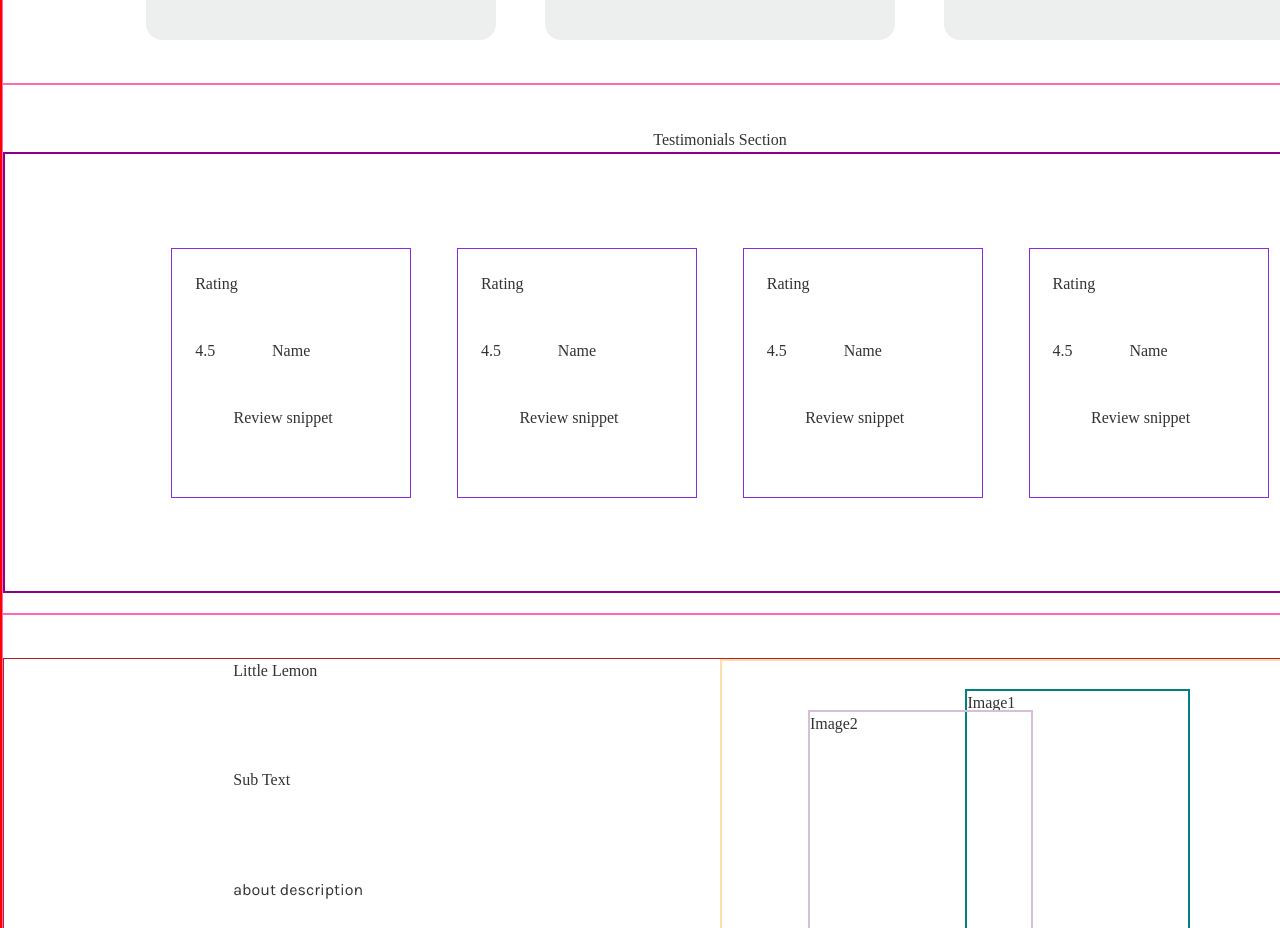
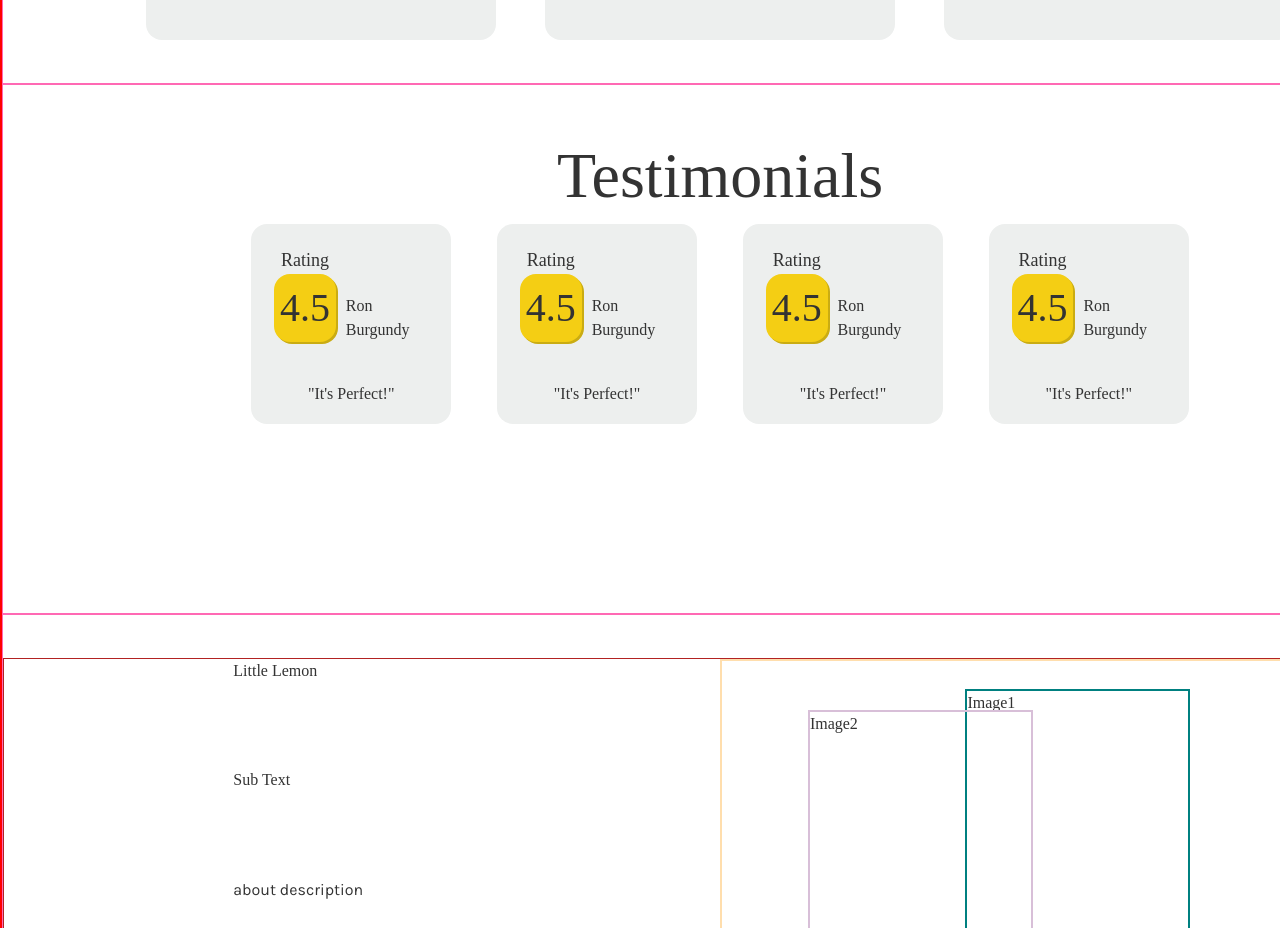
Before and after one commit to j-abellera/LL_Cap_Project, a React (Create React App) app: page / in a window 1280 px wide. Shown: the part 1480-2408 px from the top of the page. Built offline with nearby package versions, Linux system fonts and the light colour scheme; a web font is replaced by a local one.

Commit message:
hifi testimonials section

```diff
--- a/src/components/Main/Testimonials/Testimonial.css
+++ b/src/components/Main/Testimonials/Testimonial.css
@@ -2,29 +2,47 @@
     display: grid;
     grid-template-columns: repeat(5, 1fr);
     grid-template-rows: repeat(3, 1fr);
-    border: solid 1px blueviolet;
-    width: 250px;
-    height: 250px;
+    /* border: solid 1px blueviolet; */
+    width: 200px;
+    height: 200px;
     margin: 0 2%;
     padding: 2%;
     grid-template-areas:'rt rt . . .'
                         'r r n n n'
                         '. tr tr tr .'
     ;
+    background-color: #edefee;
+    border-radius: 16px;
 }
 
 .rating-title {
     grid-area: rt;
+    /* border: solid 1px green; */
+    text-align: center;
+    font-weight: 500;
+    font-size: 18px;
 }
 
 .rating {
     grid-area: r;
+    /* border: solid 1px red; */
+    display: flex;
+    justify-content: center;
+    align-items: center;
+    font-size: 40px;
+    background-color: #f4ce14;
+    border-radius: 16px;
+    box-shadow: 2px 2px #caac12;
 }
 
 .t-name {
     grid-area: n;
+    /* border: solid 1px darkblue; */
+    padding: 20px 0 0 10px;
 }
 
 .t-review {
     grid-area: tr;
+    padding-top: 40px;
+    text-align: center;
 }
--- a/src/components/Main/Testimonials/Testimonial.js
+++ b/src/components/Main/Testimonials/Testimonial.js
@@ -6,8 +6,8 @@ function Testimonial() {
         <div className='t-card-container'>
             <h3 className='rating-title'>Rating</h3>
             <div className='rating'>4.5</div>
-            <div className='t-name'>Name</div>
-            <div className='t-review'>Review snippet</div>
+            <div className='t-name'>Ron Burgundy</div>
+            <div className='t-review'>"It's Perfect!"</div>
         </div>
     )
 }
--- a/src/components/Main/Testimonials/Testimonials.css
+++ b/src/components/Main/Testimonials/Testimonials.css
@@ -1,12 +1,13 @@
 .testimonial-container {
     display: flex;
-    border: solid 2px darkmagenta;
+    /* border: solid 2px darkmagenta; */
     justify-content: center;
     align-items: center;
-    height: 100%;
+    /* height: 100%; */
     padding: 0 10%;
 }
 
 .testimonials-title {
     text-align: center;
+    font-size: 64px;
 }
--- a/src/components/Main/Testimonials/Testimonials.js
+++ b/src/components/Main/Testimonials/Testimonials.js
@@ -5,7 +5,7 @@ import Testimonial from './Testimonial.js';
 function Testimonials() {
     return (
         <>
-            <h1 className='testimonials-title'>Testimonials Section</h1>
+            <h1 className='testimonials-title'>Testimonials</h1>
             <div className='testimonial-container'>
                 <Testimonial />
                 <Testimonial />
```
